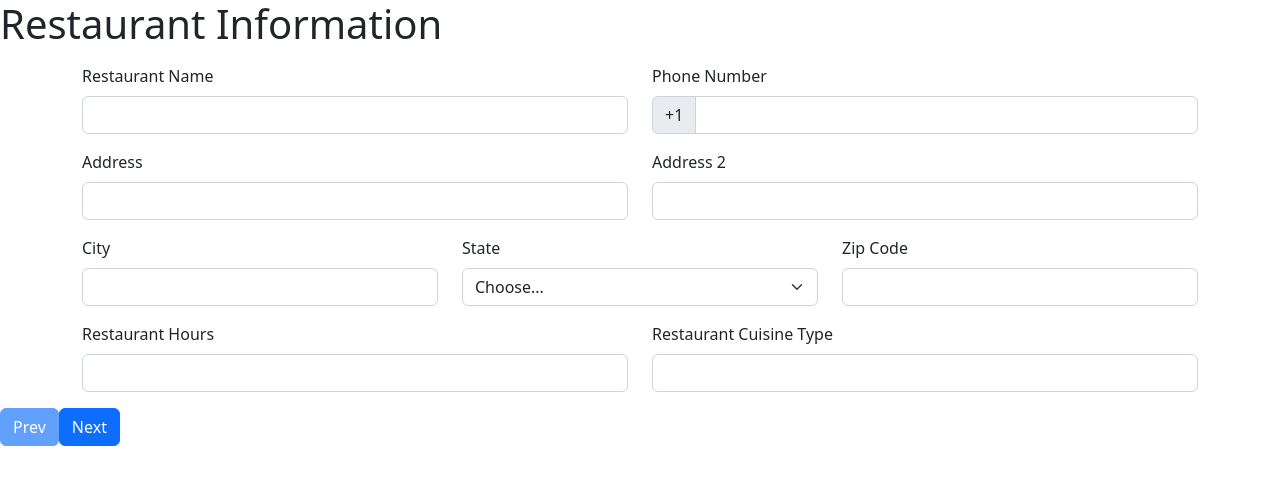
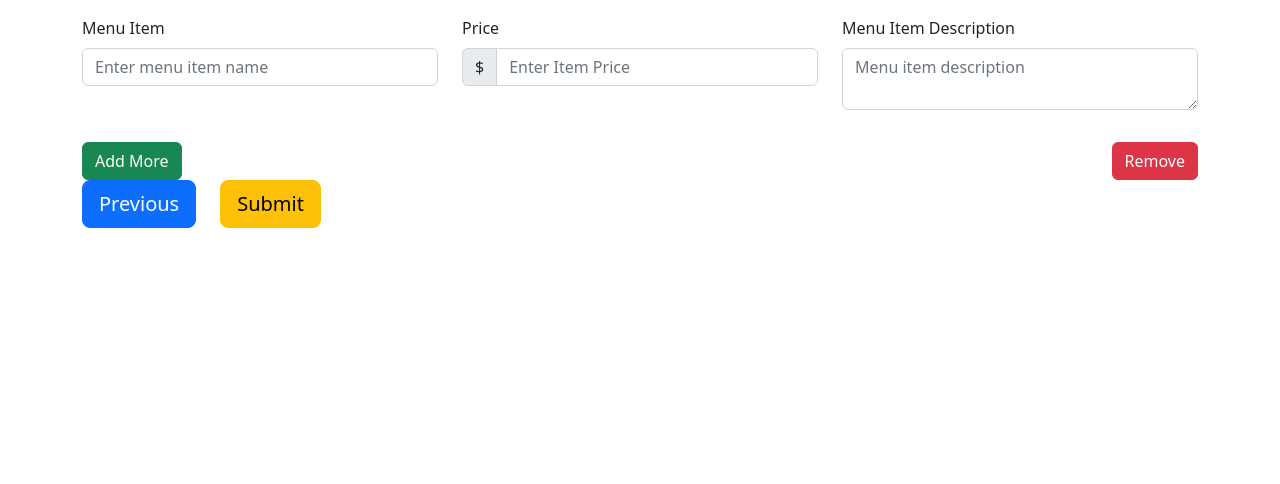
Before and after one commit to Hollie-Fritz/IndividualTaskQ2S3, a React (Create React App) app: page /ResMenu in a window 1280 px wide. Shown: the top 484 px of the page. Built offline with nearby package versions, Linux system fonts and the light colour scheme.

Commit message:
add comments to dynamic form in ResMenu

```diff
--- a/src/App.js
+++ b/src/App.js
@@ -7,15 +7,15 @@ import { BrowserRouter, Route, Routes } from "react-router-dom";
 
 function App() {
   return (
-    // <BrowserRouter>
-    //   <Routes>
-    //     <Route path="/" element={<ResInfo />} />
-    //     <Route path="/ResMenu/" element={<ResMenu />} />
-    //   </Routes>
-    // </BrowserRouter>
-    <div className="App">
-      <PersistResForm />
-    </div>
+    <BrowserRouter>
+      <Routes>
+        <Route path="/" element={<ResInfo />} />
+        <Route path="/ResMenu/" element={<ResMenu />} />
+      </Routes>
+    </BrowserRouter>
+    // <div className="App">
+    //   <PersistResForm />
+    // </div>
   );
 }
 export default App;
```
Also changed, not shown: src/ResMenu.js (+20 -1 lines).
